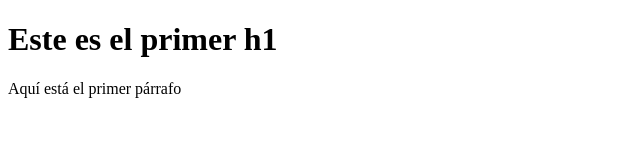
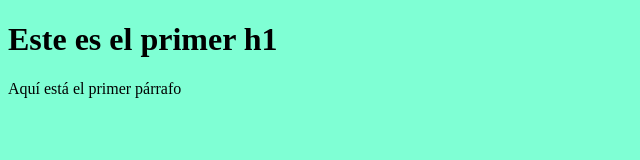
Before and after one commit to San-Se/Cositas, a plain HTML site: page index.html in a window 1280 px wide. Shown: the whole page, without its empty margins (0-640 px from the left). Drawn offline with Linux system fonts and the light colour scheme.

```diff
--- /dev/null
+++ b/css/estilos.css
@@ -0,0 +1,3 @@
+body {
+  background-color: aquamarine;
+}
--- a/index.html
+++ b/index.html
@@ -6,8 +6,9 @@
     <meta name="viewport" content="width=device-width, initial-scale=1.0" />
     <title>Navegador</title>
   </head>
+  <link href="css/estilos.css" rel="stylesheet" type="text/css" />
   <body>
-      <h1> Este es el primer h1 </h1>
-      <p> Aquí está el primer párrafo</p>
+    <h1>Este es el primer h1</h1>
+    <p>Aquí está el primer párrafo</p>
   </body>
 </html>
```
Also changed, not shown: js/javascript.js (added).
